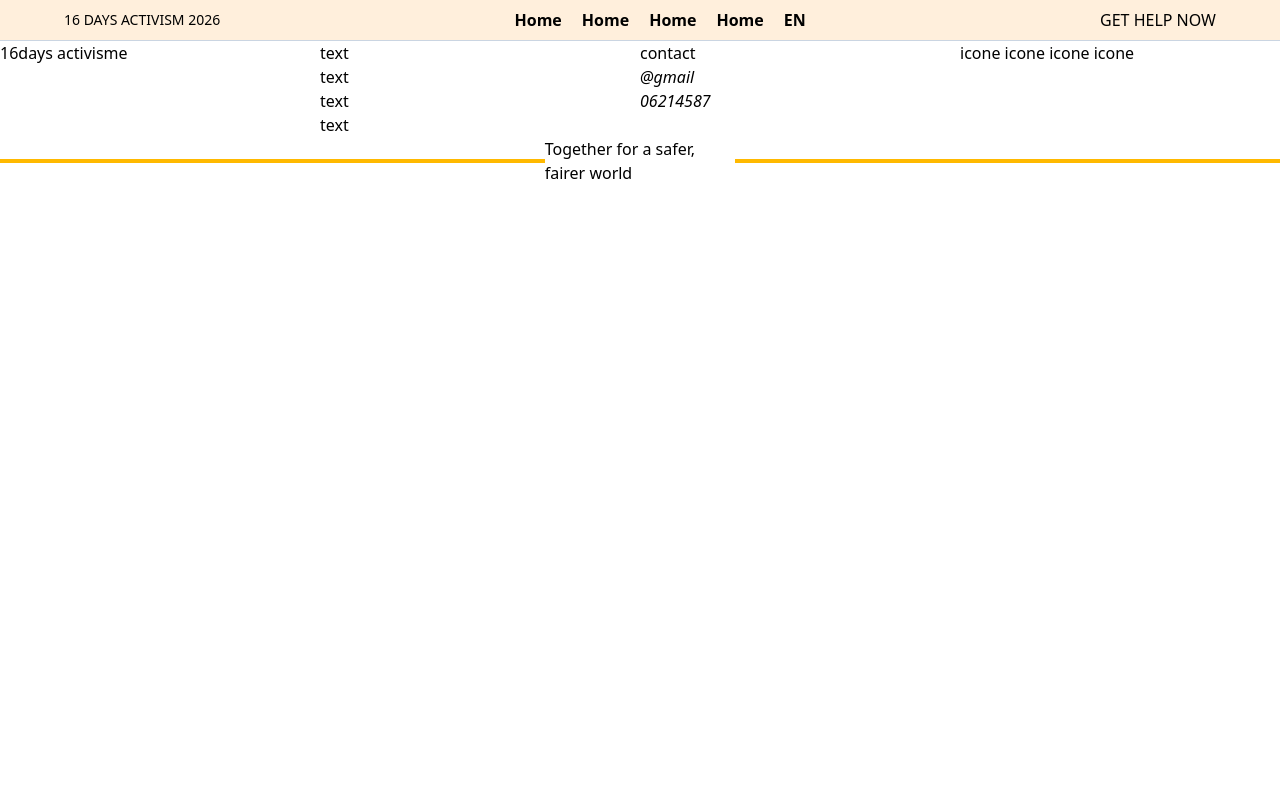
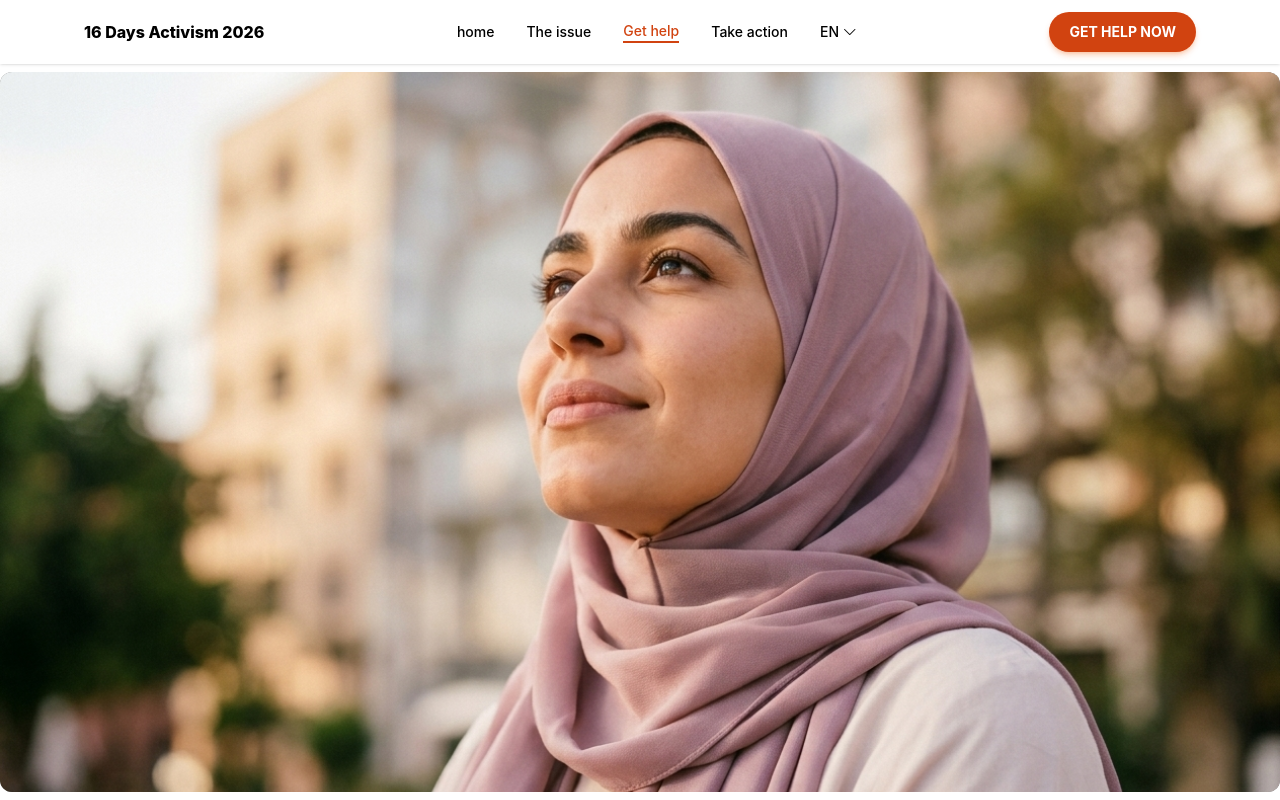
Before and after one commit to TahaSoumbate/TahaSoumbate.FinalProject, a website: page public/page/getHelp.html in a window 1280 px wide. Shown: the top 800 px of the page. Drawn offline with nearby package versions, Linux system fonts and the light colour scheme.

Commit message:
copy navbar from home

```diff
--- a/public/page/getHelp.html
+++ b/public/page/getHelp.html
@@ -6,40 +6,76 @@
     <link rel="stylesheet" href="../../node_modules/bootstrap-icons/font/bootstrap-icons.min.css" />
     <link rel="stylesheet" href="../../public/css/output.css" />
     <script src="https://cdn.jsdelivr.net/npm/@tailwindcss/browser@4"></script>
+<style type="text/tailwindcss">
+      @theme {
+        --font-sans: "Inter", sans-serif;
+        --font-poppins: "Poppins", sans-serif;
 
+        --color-brand-50: #fff7f0;
+        --color-brand-100: #ffebdc;
+        --color-brand-200: #fdd9bf;
+        --color-brand-500: #f26b1d;
+        --color-brand-600: #d14310;
+        --color-brand-700: #a8350c;
+        --color-danger: #c81e1e;
+        --color-ink-500: #6b635d;
+        --color-ink-700: #3f3a36;
+        --color-ink-800: #2a2725;
+        --color-ink-900: #1c1b1a;
+      }
+    </style>
     <title>Document</title>
   </head>
   <body>
-    <header class="px-5 py-2 sticky top-0 border-b-1 border-slate-300 bg-orange-200/40">
-      <nav class="max-w-6xl mx-auto items-center flex justify-between">
-        <h1 class="text-sm">16 DAYS ACTIVISM 2026</h1>
-        <div class="hidden md:flex flex-1">
-          <ul class="flex flex-1 justify-center gap-5">
-            <li><a href="" class="font-semibold">Home</a></li>
-            <li><a href="" class="font-semibold">Home</a></li>
-            <li><a href="" class="font-semibold">Home</a></li>
-            <li><a href="" class="font-semibold">Home</a></li>
-            <li><a href="" class="font-semibold">EN</a></li>
+    <header class="sticky top-0 z-50 bg-white/80 shadow-sm backdrop-blur">
+      <nav class="md:max-w-6xl md:px-5 mx-auto flex justify-between items-center gap-6 py-3">
+        <a href="../../index.html" class="text-base font-extrabold">16 Days Activism 2026</a>
+        <ul class="hidden lg:flex items-center gap-8 text-sm font-medium">
+          <li><a href="../../index.html" class="pb-1 hover:text-brand-600">home</a></li>
+          <li><a href="../../index.html#issue" class="hover:text-brand-600 pb-1">The issue</a></li>
+          <li class="border-b-2 border-brand-600 text-brand-600"><a href="./getHelp.html" class=" pb-1">Get help</a></li>
+          <li><a href="./takeAction.html" class="hover:text-brand-600 pb-1">Take action</a></li>
+          <li>
+            <details class="relative">
+              <summary class="list-none">EN <i class="bi bi-chevron-down"></i></summary>
+              <ul
+                class="absolute space-y-0.5 right-0.5 w-15 mt-3 bg-white p-2 shadow-md rounded-md ring-1 ring-brand-100">
+                <li><a href="" class="block px-3 py-1.5 rounded-sm bg-brand-50">FR</a></li>
+                <li><a href="" class="block px-3 py-1.5 rounded-sm bg-brand-50">AR</a></li>
+              </ul>
+            </details>
+          </li>
+        </ul>
+        <a href="./public/page/getHelp.html#now" class="hidden lg:block items-center justify-center gap-2 rounded-full bg-brand-600 px-4 py-2.5 text-xs font-bold whitespace-nowrap uppercase sm:px-5 sm:text-sm text-white shadow-md shadow-brand-500/30 transition hover:bg-brand-700">Get help now</a>
+
+        <details class="relative lg:hidden">
+          <summary class="list-none ring-1 ring-brand-200 rounded-full size-8 grid place-items-center">
+            <i class="bi bi-list text-2xl"></i>
+          </summary>
+          <ul
+            class="absolute right-0 bg-white w-60 mt-3 space-y-1 rounded-b-2xl p-3 font-medium shadow-xl ring-1 ring-brand-100">
+            <li>
+              <a href="../../index.html" class="block rounded-lg px-3 py-2 bg-brand-50 text-brand-600">Home</a>
+            </li>
+            <li><a href="../../index.html#issue" class="block rounded-lg px-3 py-2 hover:bg-brand-50">The issue</a></li>
+            <li>
+              <a href="./getHelp.html" class="block rounded-lg px-3 py-2 hover:bg-brand-50">Get help</a>
+            </li>
+            <li>
+              <a href="./takeAction.html" class="block rounded-lg px-3 py-2 hover:bg-brand-50">Take action</a>
+            </li>
+            <li>
+              <a href="./getHelp.html#now" class="block items-center justify-center gap-2 rounded-full bg-brand-600 px-4 py-2.5 text-xs font-bold whitespace-nowrap uppercase sm:px-5 sm:text-sm text-white shadow-md shadow-brand-500/30 transition hover:bg-brand-700">Get help now</a>
+            </li>
+            <li class="border-t border-brand-100 pt-2 text-sm">
+              EN · <a href="#">FR</a> · <a href="#" lang="ar">العربية</a>
+            </li>
           </ul>
-          <button class="uppercase">Get Help Now</button>
-        </div>
-        <details class="md:hidden relative">
-          <summary class="list-none">Menu</summary>
-          <div class="absolute right-0 px-3 py-1.5 mt-2.5 ring-1 ring-slate-300">
-            <ul class="flex flex-col w-42 gap-1">
-              <li><a href="" class="font-semibold">Home</a></li>
-              <li><a href="" class="font-semibold">Home</a></li>
-              <li><a href="" class="font-semibold">Home</a></li>
-              <li><a href="" class="font-semibold">Home</a></li>
-              <li><a href="" class="font-semibold">EN</a></li>
-            </ul>
-            <button class="uppercase">Get Help Now</button>
-          </div>
         </details>
       </nav>
     </header>
     <main>
-
+        <section class="max-w-7xl mx-auto  text-white mt-2 mb-12 -z-10 relative  h-[90vh]  flex items-center justify-end px-8 rounded-xl overflow-hidden before:absolute before:inset-0 before:bg-[url(../../public/image/Gemini_Generated_Image_a8ymt1a8ymt1a8ym.jfif)] before:bg-cover before:bg-left  before:-z-10 before:bg-black/50"></section>
     </main>
     <footer>
       <div class="grid grid-cols-4">
```
